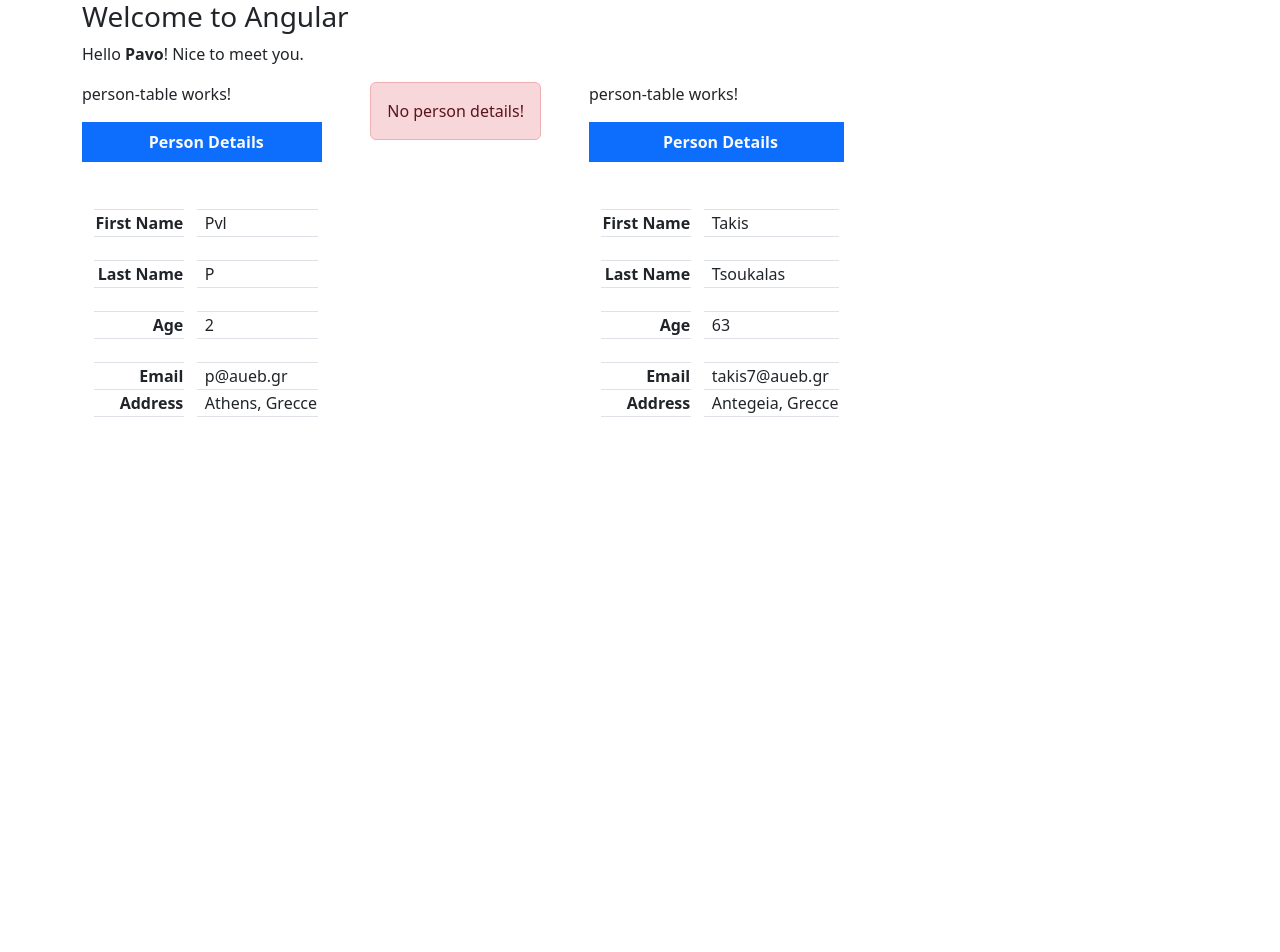
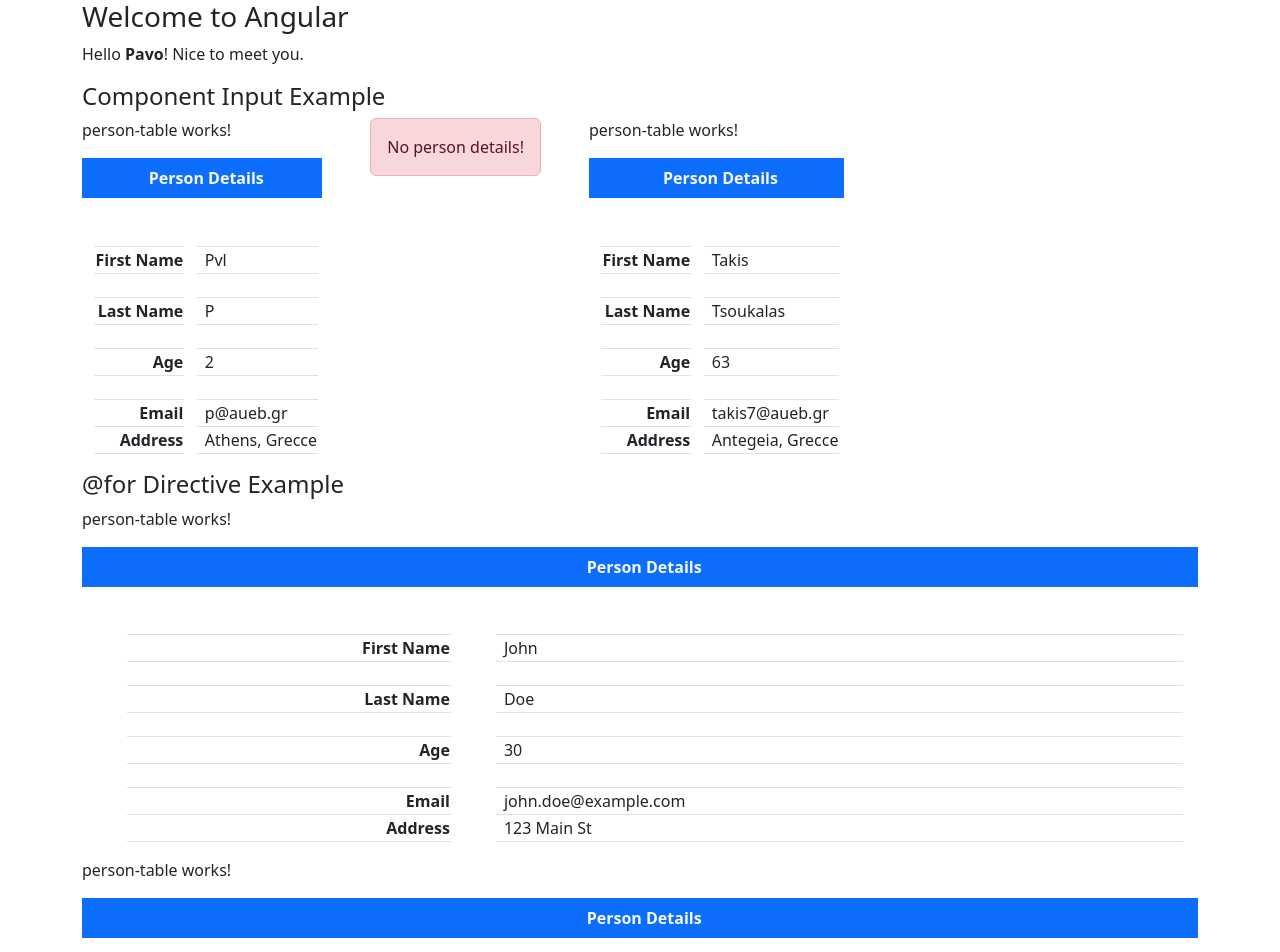
Before and after one commit to pav1op/angular-introduction, an Angular app: page / in a window 1280 px wide. Shown: the top 952 px of the page. Before the commit the page ends 800 px from the top, so only its background shows below. Built offline with nearby package versions, Linux system fonts and the light colour scheme.

Commit message:
@for directive

```diff
--- a/src/app/app.component.html
+++ b/src/app/app.component.html
@@ -1,10 +1,22 @@
 <div class="container">
        <h3>Welcome to Angular</h3>
        <p>Hello <strong>{{ name }}</strong>! Nice to meet you.</p>
+
+  <h4>Component Input Example</h4>
 
   <div class="d-flex gap-5 text-nowrap ">
     <app-person-table [person]="person0"></app-person-table>
     <app-person-table></app-person-table>
     <app-person-table [person]="person1"></app-person-table>
   </div>
+
+
+  <h4>{{'@for'}} Directive Example</h4>
+
+  <div class=".d-flex flex-wrap text-nowrap gap-2">
+    @for(user of users; track user) {
+      <app-person-table [person]="user"></app-person-table>
+    }
+  </div>
+
 </div>
--- a/src/app/app.component.ts
+++ b/src/app/app.component.ts
@@ -28,5 +28,79 @@ export class AppComponent {
     address: 'Antegeia, Grecce',
   };
 
+  users: Person[] = [
+        {
+          givenName: 'John',
+          surName: 'Doe',
+          age: 30,
+          email: 'john.doe@example.com',
+          address: '123 Main St',
+        },
+        {
+          givenName: 'Jane',
+          surName: 'Doe',
+          age: 28,
+          email: 'jane.doe@example.com',
+          address: '123 Main St',
+        },
+        {
+          givenName: 'Jim',
+          surName: 'Brown',
+          age: 45,
+          email: 'jim.brown@example.com',
+          address: '456 Park Ave',
+        },
+        {
+          givenName: 'Jill',
+          surName: 'Brown',
+          age: 42,
+          email: 'jill.brown@example.com',
+          address: '456 Park Ave',
+        },
+        {
+          givenName: 'Jake',
+          surName: 'Smith',
+          age: 36,
+          email: 'jake.smith@example.com',
+          address: '789 Broadway',
+        },
+        {
+          givenName: 'Judy',
+          surName: 'Smith',
+          age: 34,
+          email: 'judy.smith@example.com',
+          address: '789 Broadway',
+        },
+        {
+          givenName: 'Jack',
+          surName: 'Johnson',
+          age: 50,
+          email: 'jack.johnson@example.com',
+          address: '321 Oak St',
+        },
+        {
+          givenName: 'Julie',
+          surName: 'Johnson',
+          age: 48,
+          email: 'julie.johnson@example.com',
+          address: '321 Oak St',
+        },
+        {
+          givenName: 'Jerry',
+          surName: 'Davis',
+          age: 55,
+          email: 'jerry.davis@example.com',
+          address: '654 Pine St',
+        },
+        {
+          givenName: 'June',
+          surName: 'Davis',
+          age: 53,
+          email: 'june.davis@example.com',
+          address: '654 Pine St',
+        },
+      ];
+
+
 
 }
--- a/src/app/components/person-table/person-table.component.html
+++ b/src/app/components/person-table/person-table.component.html
@@ -4,7 +4,7 @@
     </div>
 } @else {
 <p>person-table works!</p>
-<table class="table table-bordered w-50">
+<table class="table table-bordered">
       <caption class="caption-top fw-bold bg-primary text-light text-center">
         Person Details
       </caption>
```
Also changed, not shown: 1 other file (tests, documents, lock files or other folders).
